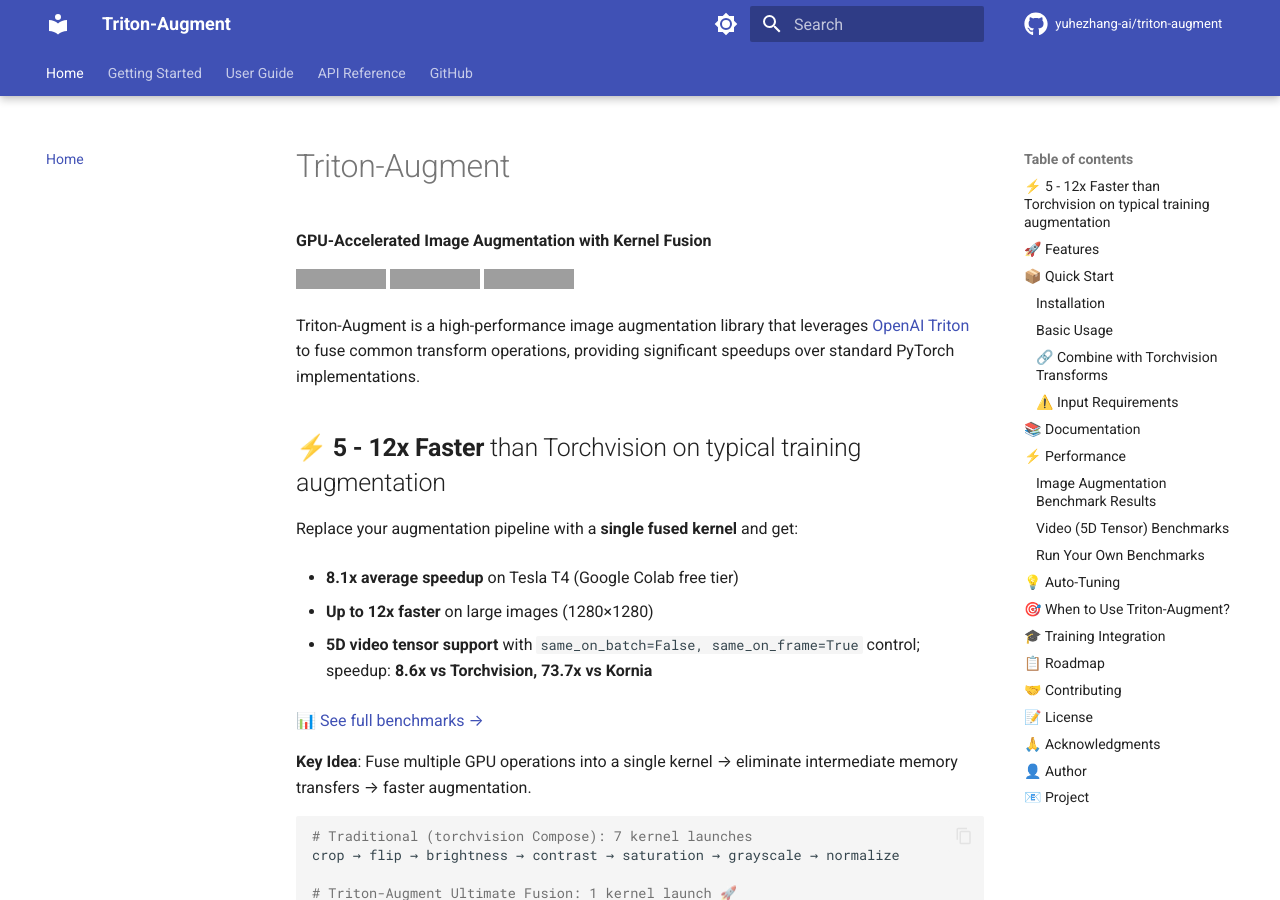
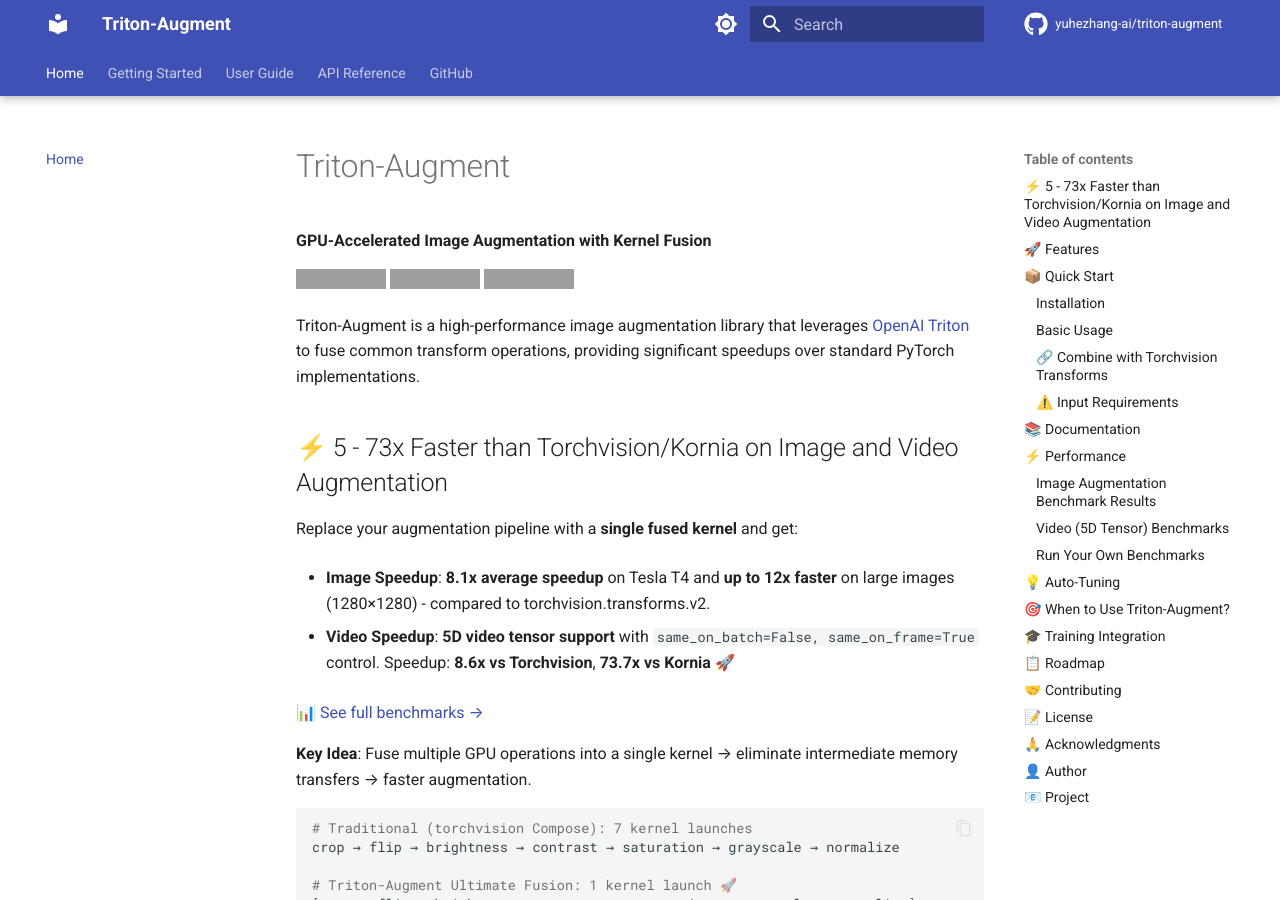
Before and after one commit to yuhezhang-ai/triton-augment, an MkDocs documentation site: the page built from docs/index.md, in a window 1280 px wide and 900 px high. Built offline with MkDocs 1.6.1 and Material for MkDocs 9.7.7, drawn with Linux system fonts in a browser that asks for light colours; comment, search, counter and statistics services are not loaded; grey boxes are pictures that could not be loaded.

Commit message:
update docs

```diff
--- a/docs/index.md
+++ b/docs/index.md
@@ -13,18 +13,15 @@
 
 Triton-Augment is a high-performance image augmentation library that leverages [OpenAI Triton](https://github.com/openai/triton) to fuse common transform operations, providing significant speedups over standard PyTorch implementations.
 
-## ⚡ **5 - 12x Faster** than Torchvision on typical training augmentation
+## ⚡ 5 - 73x Faster than Torchvision/Kornia on Image and Video Augmentation
 
 Replace your augmentation pipeline with a **single fused kernel** and get:
 
-- **8.1x average speedup** on Tesla T4 (Google Colab free tier)
+- **Image Speedup**: **8.1x average speedup** on Tesla T4 and **up to 12x faster** on large images (1280×1280) - compared to torchvision.transforms.v2.
 
-- **Up to 12x faster** on large images (1280×1280)
-
-- **5D video tensor support** with `same_on_batch=False, same_on_frame=True` control; speedup: **8.6x vs Torchvision, 73.7x vs Kornia**
+- **Video Speedup**: **5D video tensor support** with `same_on_batch=False, same_on_frame=True` control. Speedup: **8.6x vs Torchvision**, **73.7x vs Kornia** 🚀
 
 [📊 See full benchmarks →](#-performance)
-
 
 **Key Idea**: Fuse multiple GPU operations into a single kernel → eliminate intermediate memory transfers → faster augmentation.
 
```
Also changed, not shown: README.md (+5 -5 lines).
